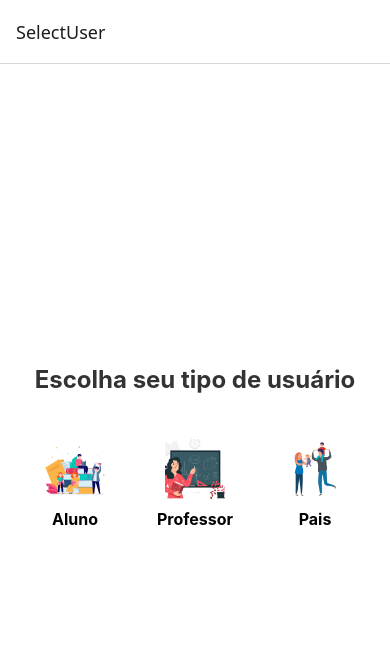
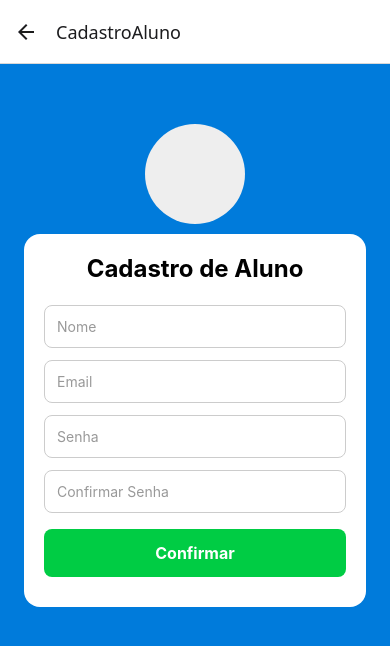
Before and after one commit to luishmenezes/FrontNotas, a React Native app: screen /CadastroAluno in a window 390 px wide. Shown: the top 646 px of the page. Built offline with nearby package versions, Linux system fonts and the light colour scheme.

Commit message:
CADU-ALUNO

```diff
--- a/app/SelectUserScreen.tsx
+++ b/app/SelectUserScreen.tsx
@@ -10,7 +10,7 @@ export default function SelectUserScreen() {
       <View style={styles.cardContainer}>
         <TouchableOpacity
           style={styles.card}
-          onPress={() => navigationRef.navigate('Cadastro', { tipo: 'Aluno' })}
+          onPress={() => router.push('/aluno/CadastroAluno')}
         >
           <Image source={require('../assets/Aluno.png')} style={styles.img} />
           <Text style={styles.cardText}>Aluno</Text>
--- /dev/null
+++ b/app/aluno/CadastroAluno.tsx
@@ -0,0 +1,131 @@
+import React, { useState, useEffect } from 'react';
+import { View, Text, StyleSheet, Alert } from 'react-native';
+import AsyncStorage from '@react-native-async-storage/async-storage';
+import CustomInput from '../../components/CustomInput';
+import CustomButton from '@/components/CustomButton';
+import { useNavigation } from '@react-navigation/native';
+import axios from 'axios';
+
+export default function FormAluno() {
+  const [nome, setNome] = useState('');
+  const [email, setEmail] = useState('');
+  const [senha, setSenha] = useState('');
+  const [confirmarSenha, setConfirmarSenha] = useState('');
+  const navigation = useNavigation();
+
+  useEffect(() => {
+    const verificarToken = async () => {
+      try {
+        const token = await AsyncStorage.getItem('token');
+        if (token) {
+          console.log('Usuário já está logado');
+         // navigation.navigate('Home'); // Redireciona para a tela inicial se já estiver logado
+        }
+      } catch (err) {
+        console.error('Erro ao verificar token:', err);
+      }
+    };
+
+    verificarToken();
+  }, []);
+
+  const handleCadastroAluno = async () => {
+    if (!nome || !email || !senha || !confirmarSenha) {
+      Alert.alert('Preencha todos os campos!');
+      return;
+    }
+
+    if (senha !== confirmarSenha) {
+      Alert.alert('As senhas não coincidem!');
+      return;
+    }
+
+    if (!/\S+@\S+\.\S+/.test(email)) {
+      Alert.alert('Formato de e-mail inválido!');
+      return;
+    }
+
+    const aluno = {
+      nome,
+      email,
+      senha,
+      notas: [], // Lista de notas vazia conforme o DTO
+      professorId: null, // Opcional
+    };
+
+    try {
+      // Cadastro
+      await axios.post('http://localhost:8080/alunos', aluno);
+
+      // Login
+      const loginResponse = await axios.post('http://localhost:8080/auth/login', {
+        email,
+        senha,
+      });
+
+      const token = loginResponse.data.token || loginResponse.data.accessToken;
+      await AsyncStorage.setItem('token', token);
+
+      Alert.alert('Cadastro e login realizados com sucesso!');
+      setNome('');
+      setEmail('');
+      setSenha('');
+      setConfirmarSenha('');
+
+    //  navigation.navigate('Home'); // Redireciona para a tela inicial após o login
+    } catch (err: any) {
+      console.error('Erro:', err);
+
+      if (err.response) {
+        Alert.alert('Erro ao cadastrar', err.response.data.message || 'Tente novamente.');
+      } else {
+        Alert.alert('Erro de conexão com o servidor.');
+      }
+    }
+  };
+
+  return (
+    <View style={styles.container}>
+      <View style={styles.profileCircle} />
+
+      <View style={styles.form}>
+        <Text style={styles.title}>Cadastro de Aluno</Text>
+
+        <CustomInput placeholder="Nome" value={nome} onChangeText={setNome} />
+        <CustomInput placeholder="Email" value={email} onChangeText={setEmail} />
+        <CustomInput placeholder="Senha" secureTextEntry value={senha} onChangeText={setSenha} />
+        <CustomInput placeholder="Confirmar Senha" secureTextEntry value={confirmarSenha} onChangeText={setConfirmarSenha} />
+
+        <CustomButton title="Confirmar" onPress={handleCadastroAluno} color="#00cc44" />
+      </View>
+    </View>
+  );
+}
+
+const styles = StyleSheet.create({
+  container: {
+    flex: 1,
+    backgroundColor: '#007bdb',
+    paddingTop: 60,
+  },
+  profileCircle: {
+    width: 100,
+    height: 100,
+    borderRadius: 50,
+    backgroundColor: '#eee',
+    alignSelf: 'center',
+    marginBottom: 10,
+  },
+  form: {
+    backgroundColor: '#fff',
+    marginHorizontal: 24,
+    borderRadius: 16,
+    padding: 20,
+  },
+  title: {
+    fontSize: 24,
+    fontWeight: 'bold',
+    textAlign: 'center',
+    marginBottom: 16,
+  },
+});
--- a/components/CustomInput.tsx
+++ b/components/CustomInput.tsx
@@ -1,19 +1,36 @@
-import { TextInput, StyleSheet } from 'react-native';
+import React from 'react';
+import { TextInput, StyleSheet, TextInputProps } from 'react-native';
 
-export default function CustomInput({ placeholder, secureTextEntry = false }) {
+type CustomInputProps = TextInputProps & {
+  placeholder: string;
+};
+
+export default function CustomInput({
+  placeholder,
+  secureTextEntry = false,
+  value,
+  onChangeText,
+  ...rest
+}: CustomInputProps) {
   return (
     <TextInput
       style={styles.input}
       placeholder={placeholder}
       secureTextEntry={secureTextEntry}
       placeholderTextColor="#999"
+      value={value}
+      onChangeText={onChangeText}
+      {...rest}
     />
   );
 }
 
 const styles = StyleSheet.create({
   input: {
-    borderWidth: 1, borderColor: '#ccc',
-    borderRadius: 8, padding: 12, marginVertical: 6,
+    borderWidth: 1,
+    borderColor: '#ccc',
+    borderRadius: 8,
+    padding: 12,
+    marginVertical: 6,
   },
 });
--- a/navigation/AppNavigator.tsx
+++ b/navigation/AppNavigator.tsx
@@ -1,20 +1,23 @@
 import React from 'react';
-import { createStackNavigator } from '@react-navigation/stack';
+import { createNativeStackNavigator } from '@react-navigation/native-stack';
 import { NavigationContainer } from '@react-navigation/native';
 
 import SelectUserScreen from '../screens/SelectUserScreen';
 import CadastroScreen from '../screens/Cadastro';
 import CadastroProfessor from '../screens/professor/CadastroProfessor';
 import LoginScreen from '../screens/LoginScreen';
+import CadastroAluno from '../screens/aluno/CadastroAluno'
+
 
 export type RootStackParamList = {
   SelectUser: undefined;
   Cadastro: { tipo: string };
   CadastroProfessor: undefined;
   LoginScreen: undefined;
+  CadastroAluno: undefined;
 };
 
-const Stack = createStackNavigator<RootStackParamList>();
+const Stack = createNativeStackNavigator<RootStackParamList>();
 
 export default function AppNavigator() {
   return (
@@ -24,6 +27,8 @@ export default function AppNavigator() {
         <Stack.Screen name="Cadastro" component={CadastroScreen} />
         <Stack.Screen name="CadastroProfessor" component={CadastroProfessor} />
         <Stack.Screen name="LoginScreen" component={LoginScreen} />
+        <Stack.Screen name="CadastroAluno" component={CadastroAluno} />
+
       </Stack.Navigator>
     </NavigationContainer>
   );
--- a/package.json
+++ b/package.json
@@ -33,6 +33,7 @@
     "expo-symbols": "~0.2.2",
     "expo-system-ui": "~4.0.9",
     "expo-web-browser": "~14.0.2",
+    "notafacil": "file:",
     "react": "18.3.1",
     "react-dom": "18.3.1",
     "react-native": "0.76.9",
--- /dev/null
+++ b/screens/aluno/CadastroAluno.tsx
@@ -0,0 +1,131 @@
+import React, { useState, useEffect } from 'react';
+import { View, Text, StyleSheet, Alert } from 'react-native';
+import AsyncStorage from '@react-native-async-storage/async-storage';
+import CustomInput from '../../components/CustomInput';
+import CustomButton from '@/components/CustomButton';
+import { useNavigation } from '@react-navigation/native';
+import axios from 'axios';
+
+export default function FormAluno() {
+  const [nome, setNome] = useState('');
+  const [email, setEmail] = useState('');
+  const [senha, setSenha] = useState('');
+  const [confirmarSenha, setConfirmarSenha] = useState('');
+  const navigation = useNavigation();
+
+  useEffect(() => {
+    const verificarToken = async () => {
+      try {
+        const token = await AsyncStorage.getItem('token');
+        if (token) {
+          console.log('Usuário já está logado');
+         // navigation.navigate('Home'); // Redireciona para a tela inicial se já estiver logado
+        }
+      } catch (err) {
+        console.error('Erro ao verificar token:', err);
+      }
+    };
+
+    verificarToken();
+  }, []);
+
+  const handleCadastroAluno = async () => {
+    if (!nome || !email || !senha || !confirmarSenha) {
+      Alert.alert('Preencha todos os campos!');
+      return;
+    }
+
+    if (senha !== confirmarSenha) {
+      Alert.alert('As senhas não coincidem!');
+      return;
+    }
+
+    if (!/\S+@\S+\.\S+/.test(email)) {
+      Alert.alert('Formato de e-mail inválido!');
+      return;
+    }
+
+    const aluno = {
+      nome,
+      email,
+      senha,
+      notas: [], // Lista de notas vazia conforme o DTO
+      professorId: null, // Opcional
+    };
+
+    try {
+      // Cadastro
+      await axios.post('http://localhost:8080/alunos', aluno);
+
+      // Login
+      const loginResponse = await axios.post('http://localhost:8080/auth/login', {
+        email,
+        senha,
+      });
+
+      const token = loginResponse.data.token || loginResponse.data.accessToken;
+      await AsyncStorage.setItem('token', token);
+
+      Alert.alert('Cadastro e login realizados com sucesso!');
+      setNome('');
+      setEmail('');
+      setSenha('');
+      setConfirmarSenha('');
+
+    //  navigation.navigate('Home'); // Redireciona para a tela inicial após o login
+    } catch (err: any) {
+      console.error('Erro:', err);
+
+      if (err.response) {
+        Alert.alert('Erro ao cadastrar', err.response.data.message || 'Tente novamente.');
+      } else {
+        Alert.alert('Erro de conexão com o servidor.');
+      }
+    }
+  };
+
+  return (
+    <View style={styles.container}>
+      <View style={styles.profileCircle} />
+
+      <View style={styles.form}>
+        <Text style={styles.title}>Cadastro de Aluno</Text>
+
+        <CustomInput placeholder="Nome" value={nome} onChangeText={setNome} />
+        <CustomInput placeholder="Email" value={email} onChangeText={setEmail} />
+        <CustomInput placeholder="Senha" secureTextEntry value={senha} onChangeText={setSenha} />
+        <CustomInput placeholder="Confirmar Senha" secureTextEntry value={confirmarSenha} onChangeText={setConfirmarSenha} />
+
+        <CustomButton title="Confirmar" onPress={handleCadastroAluno} color="#00cc44" />
+      </View>
+    </View>
+  );
+}
+
+const styles = StyleSheet.create({
+  container: {
+    flex: 1,
+    backgroundColor: '#007bdb',
+    paddingTop: 60,
+  },
+  profileCircle: {
+    width: 100,
+    height: 100,
+    borderRadius: 50,
+    backgroundColor: '#eee',
+    alignSelf: 'center',
+    marginBottom: 10,
+  },
+  form: {
+    backgroundColor: '#fff',
+    marginHorizontal: 24,
+    borderRadius: 16,
+    padding: 20,
+  },
+  title: {
+    fontSize: 24,
+    fontWeight: 'bold',
+    textAlign: 'center',
+    marginBottom: 16,
+  },
+});
```
Also changed, not shown: context/AuthContext.tsx (added, +45 -0 lines), 1 other file (tests, documents, lock files or other folders).
